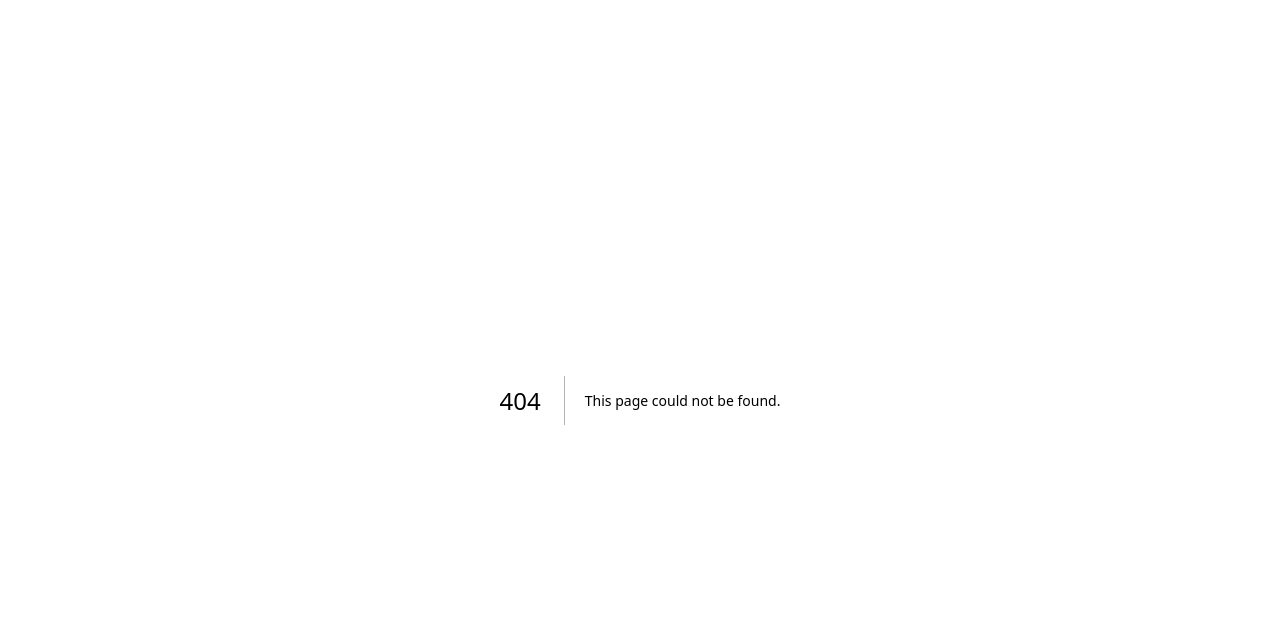
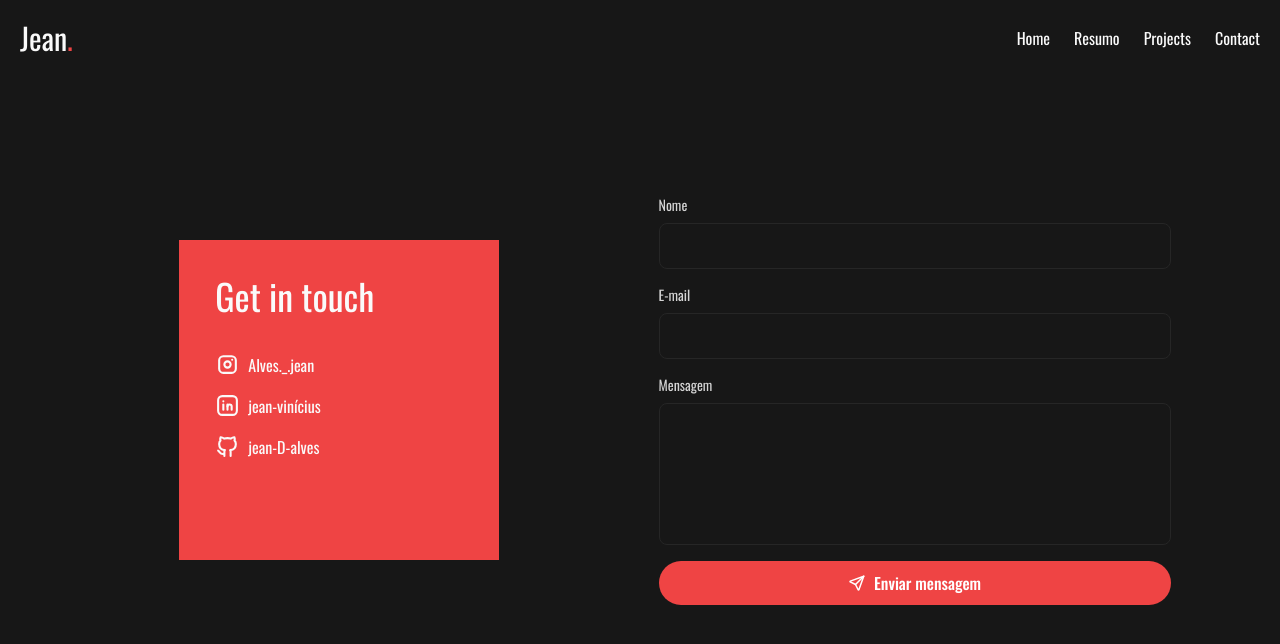
Before and after one commit to jean-D-alves/my-portfolio, a Next.js app: page /contact in a window 1280 px wide. Before the commit this address had no page. Shown: the top 644 px of the page. Built offline with nearby package versions, Linux system fonts and the light colour scheme; a web font is replaced by a local one.

Commit message:
new page:Contact Page

```diff
--- /dev/null
+++ b/app/contact/page.tsx
@@ -0,0 +1,59 @@
+import ContactForm from "@/src/Components/Contactform";
+import NavBar from "@/src/Components/NavBar";
+import {
+  TbBrandGithub,
+  TbBrandInstagram,
+  TbBrandLinkedin,
+} from "react-icons/tb";
+
+export default function Contact() {
+  return (
+    <>
+      <NavBar />
+      <section className="flex flex-col justify-center items-center w-screen h-screen p-5 lg:flex-row">
+        <div className="flex flex-col justify-center items-center w-full h-full p-9 gap-9 ">
+          <div  className="flex flex-col justify-basiline items-baseline bg-primary w-2xs h-80 p-9 gap-9 lg:w-xs ">
+            <h1 className="text-4xl">Get in touch</h1>
+            <div className="flex flex-col gap-4 justify-center items-baseline text-center">
+              <div className="flex flex-row items-center gap-2">
+                <TbBrandInstagram size={25} />
+                <a
+                  href="https://instagram.com/alves._.jean"
+                  target="_blank"
+                  rel="noreferrer"
+                >
+                  Alves._.jean
+                </a>
+              </div>
+              <div className="flex flex-row items-center gap-2">
+                <TbBrandLinkedin size={25} />
+                <a
+                  href="https://www.linkedin.com/in/jean-vin%C3%ADcius"
+                  target="_blank"
+                  rel="noreferrer"
+                >
+                  jean-vinícius
+                </a>
+              </div>
+              <div className="flex flex-row items-center gap-2">
+                <TbBrandGithub size={25} />
+                <a
+                  href="https://github.com/jean-d-alves"
+                  target="_blank"
+                  rel="noreferrer"
+                >
+                  jean-D-alves
+                </a>
+              </div>
+            </div>
+          </div>
+        </div>
+        <div className="flex flex-col w-full h-full justify-center">
+          <div>
+            <ContactForm />
+          </div>
+        </div>
+      </section>
+    </>
+  );
+}
--- a/app/projects/page.tsx
+++ b/app/projects/page.tsx
@@ -1,12 +1,12 @@
 import Link from "next/link";
 import Image from "next/image";
 import { projects } from "@/src/data/projects";
-import BackBar from "@/src/Components/BackBar";
+import NavBar from "@/src/Components/NavBar";
 
 export default function ProjectsPage() {
   return (
-    <section className="min-h-screen bg-[#171717] px-6 py-5">
-      <BackBar name="My projects" />
+    <section className="min-h-screen bg-[#171717] px-6 py-25">
+      <NavBar />
 
       <div className="grid grid-cols-1 md:grid-cols-2 gap-8 max-w-5xl mx-auto">
         {projects.map((project) => (
--- a/package.json
+++ b/package.json
@@ -10,6 +10,7 @@
   },
   "dependencies": {
     "@base-ui/react": "^1.7.0",
+    "@emailjs/browser": "^4.4.1",
     "@react-three/fiber": "^9.7.0",
     "@shadergradient/react": "^2.4.20",
     "camera-controls": "^3.1.2",
--- /dev/null
+++ b/src/Components/Contactform.tsx
@@ -0,0 +1,102 @@
+"use client";
+
+import { useState } from "react";
+import emailjs from "@emailjs/browser";
+import { TbSend, TbLoader2, TbCheck, TbX } from "react-icons/tb";
+type Status = "idle" | "loading" | "success" | "error";
+
+export default function ContactForm() {
+  const [status, setStatus] = useState<Status>("idle");
+
+  async function handleSubmit(e: React.FormEvent<HTMLFormElement>) {
+    e.preventDefault();
+    setStatus("loading");
+
+    const form = e.currentTarget;
+
+    try {
+      await emailjs.sendForm(
+        process.env.NEXT_PUBLIC_EMAILJS_SERVICE_ID!,
+        process.env.NEXT_PUBLIC_EMAILJS_TEMPLATE_ID!,
+        form,
+        process.env.NEXT_PUBLIC_EMAILJS_PUBLIC_KEY!,
+      );
+      setStatus("success");
+      form.reset();
+    } catch (err) {
+      console.error(err);
+      setStatus("error");
+    }
+  }
+
+  return (
+    <form
+      onSubmit={handleSubmit}
+      className="flex flex-col gap-4 max-w-lg w-full"
+    >
+      <div className="flex flex-col gap-2">
+        <label htmlFor="from_name" className="text-sm text-neutral-300">
+          Nome
+        </label>
+        <input
+          id="from_name"
+          name="from_name"
+          type="text"
+          required
+          className="bg-[#171717] border border-neutral-800 rounded-lg px-4 py-2.5 text-white
+                     focus:outline-none focus:border-[#EF4444] transition-colors"
+        />
+      </div>
+
+      <div className="flex flex-col gap-2">
+        <label htmlFor="from_email" className="text-sm text-neutral-300">
+          E-mail
+        </label>
+        <input
+          id="from_email"
+          name="from_email"
+          type="email"
+          required
+          className="bg-[#171717] border border-neutral-800 rounded-lg px-4 py-2.5 text-white
+                     focus:outline-none focus:border-[#EF4444] transition-colors"
+        />
+      </div>
+
+      <div className="flex flex-col gap-2">
+        <label htmlFor="message" className="text-sm text-neutral-300">
+          Mensagem
+        </label>
+        <textarea
+          id="message"
+          name="message"
+          rows={5}
+          required
+          className="bg-[#171717] border border-neutral-800 rounded-lg px-4 py-2.5 text-white
+                     focus:outline-none focus:border-[#EF4444] transition-colors resize-none"
+        />
+      </div>
+
+      <button
+        type="submit"
+        disabled={status === "loading"}
+        className="flex items-center justify-center gap-2 bg-[#EF4444] hover:bg-[#dc2626]
+             disabled:opacity-60 text-white font-medium rounded-full px-6 py-2.5
+             transition-colors"
+      >
+        {status === "loading" && (
+          <TbLoader2 className="animate-spin" size={18} />
+        )}
+        {status === "success" && <TbCheck size={18} />}
+        {status === "error" && <TbX size={18} />}
+        {status === "idle" && <TbSend size={18} />}
+        {status === "loading"
+          ? "Enviando..."
+          : status === "success"
+            ? "Enviado!"
+            : status === "error"
+              ? "Erro ao enviar"
+              : "Enviar mensagem"}
+      </button>
+    </form>
+  );
+}
```
Also changed, not shown: 1 other file (tests, documents, lock files or other folders).
